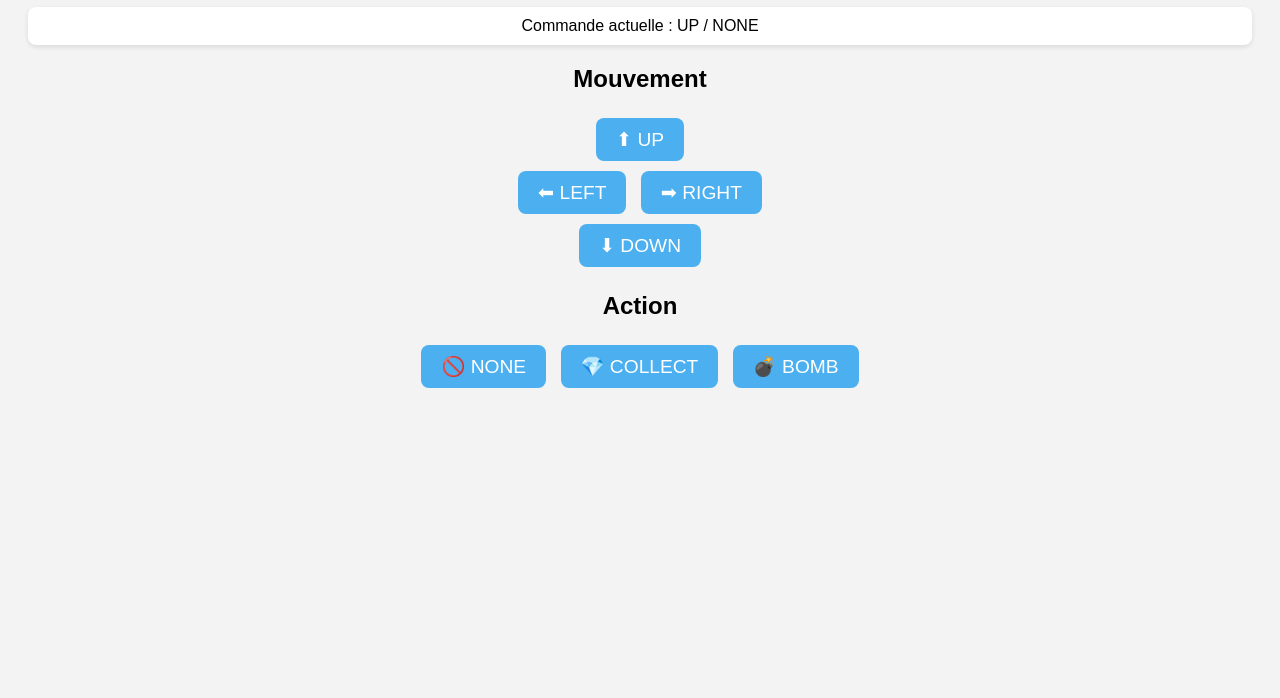
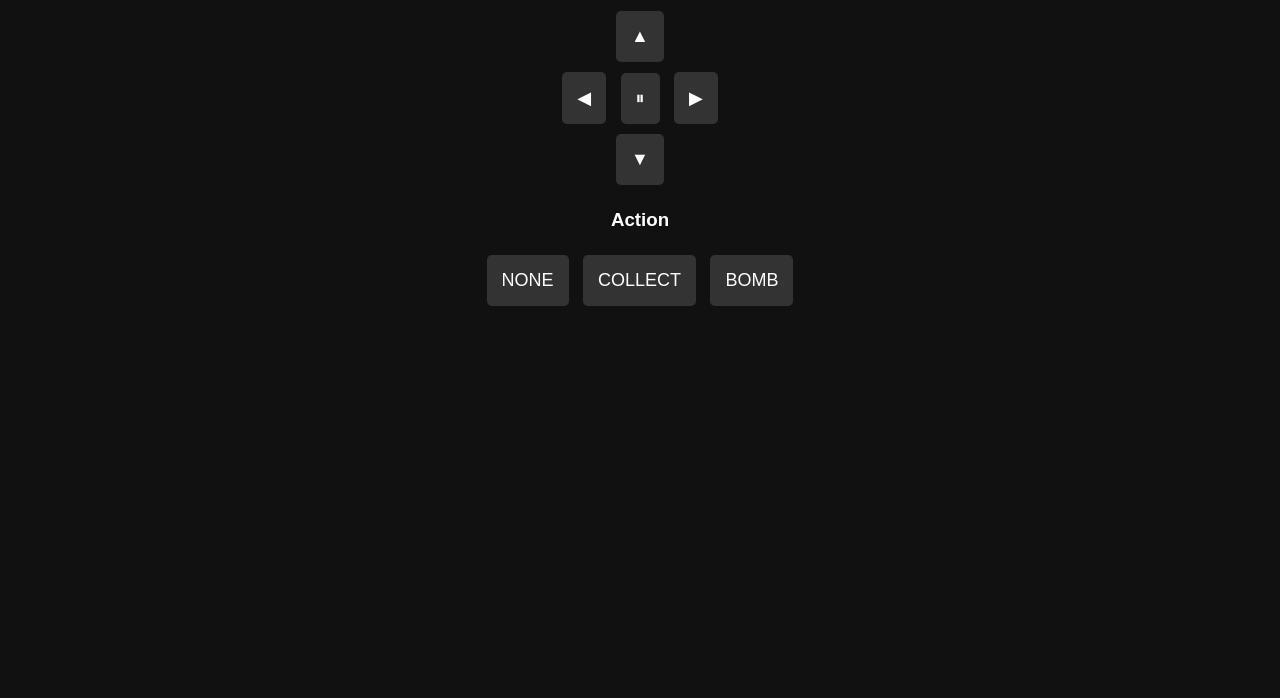
Before and after one commit to RLeroy77/api-bot, a website: page public/index.html in a window 1280 px wide. Shown: the part 102-800 px from the top of the page. Drawn offline with Linux system fonts and the light colour scheme.

Commit message:
Plus jolie

```diff
--- a/public/index.html
+++ b/public/index.html
@@ -3,31 +3,26 @@
   <head>
     <meta charset="UTF-8" />
     <meta name="viewport" content="width=device-width, initial-scale=1.0" />
-    <title>Bot Controller</title>
-    <link rel="stylesheet" href="/stylesheets/style.css" />
+    <title>Maze Bot Controller</title>
+    <link rel="stylesheet" href="stylesheets/style.css" />
   </head>
   <body>
-    <h1>🎮 Contrôleur du Bot</h1>
-
-    <div id="status">
-      Commande actuelle : <span id="currentCommand">UP / NONE</span>
+    <h1>Maze Bot Controller</h1>
+    <div class="controls">
+      <button onclick="sendCommand('UP')">▲</button>
+      <div>
+        <button onclick="sendCommand('LEFT')">◀</button>
+        <button onclick="sendCommand('STAY')">⏸</button>
+        <button onclick="sendCommand('RIGHT')">▶</button>
+      </div>
+      <button onclick="sendCommand('DOWN')">▼</button>
     </div>
 
-    <h2>Mouvement</h2>
-    <div class="buttons">
-      <button onclick="sendCommand('UP')">⬆ UP</button><br />
-      <button onclick="sendCommand('LEFT')">⬅ LEFT</button>
-      <button onclick="sendCommand('RIGHT')">➡ RIGHT</button><br />
-      <button onclick="sendCommand('DOWN')">⬇ DOWN</button>
-    </div>
+    <h3>Action</h3>
+    <button onclick="sendCommand(currentMove, 'NONE')">NONE</button>
+    <button onclick="sendCommand(currentMove, 'COLLECT')">COLLECT</button>
+    <button onclick="sendCommand(currentMove, 'BOMB')">BOMB</button>
 
-    <h2>Action</h2>
-    <div class="buttons">
-      <button onclick="sendAction('NONE')">🚫 NONE</button>
-      <button onclick="sendAction('COLLECT')">💎 COLLECT</button>
-      <button onclick="sendAction('BOMB')">💣 BOMB</button>
-    </div>
-
-    <script src="/javascripts/script.js"></script>
+    <script src="javascripts/controller.js"></script>
   </body>
 </html>
--- a/public/javascripts/script.js
+++ b/public/javascripts/script.js
@@ -1,28 +1,17 @@
-const API_URL = ""; // ← Laisse vide si API et interface sur le même Render
 let currentMove = "UP";
 let currentAction = "NONE";
 
-function sendCommand(move) {
+async function sendCommand(move = currentMove, action = currentAction) {
   currentMove = move;
-  updateCommand();
-}
+  currentAction = action;
 
-function sendAction(action) {
-  currentAction = action;
-  updateCommand();
-}
-
-function updateCommand() {
-  fetch(`${API_URL}/command`, {
+  await fetch("/command", {
     method: "POST",
     headers: { "Content-Type": "application/json" },
-    body: JSON.stringify({ move: currentMove, action: currentAction }),
-  })
-    .then((res) => res.json())
-    .then((data) => {
-      document.getElementById(
-        "currentCommand"
-      ).textContent = `${data.command.move} / ${data.command.action}`;
-    })
-    .catch((err) => console.error("Erreur:", err));
+    body: JSON.stringify({ move, action }),
+  });
+
+  document.getElementById(
+    "status"
+  ).innerText = `Commande envoyée : ${move} / ${action}`;
 }
--- a/public/stylesheets/style.css
+++ b/public/stylesheets/style.css
@@ -1,37 +1,30 @@
 body {
   font-family: Arial, sans-serif;
   text-align: center;
-  background: #f3f3f3;
-  padding: 20px;
+  background-color: #111;
+  color: white;
 }
 
 h1 {
-  color: #333;
+  margin-top: 20px;
 }
 
-#status {
-  margin: 15px 0;
-  padding: 10px;
-  background: #fff;
-  border-radius: 8px;
-  box-shadow: 0 2px 5px rgba(0, 0, 0, 0.1);
-}
-
-.buttons {
-  margin: 10px 0;
+.controls {
+  display: inline-block;
+  margin-top: 30px;
 }
 
 button {
+  background: #333;
+  color: white;
+  border: none;
+  padding: 15px;
   margin: 5px;
-  padding: 10px 20px;
-  font-size: 1.2em;
-  border-radius: 8px;
-  border: none;
-  background: #4cafef;
-  color: white;
+  font-size: 18px;
   cursor: pointer;
+  border-radius: 5px;
 }
 
 button:hover {
-  background: #3b8ddb;
+  background: #555;
 }
```
Also changed, not shown: app.js (+2 -5 lines), routes/index.js (+10 -9 lines).
